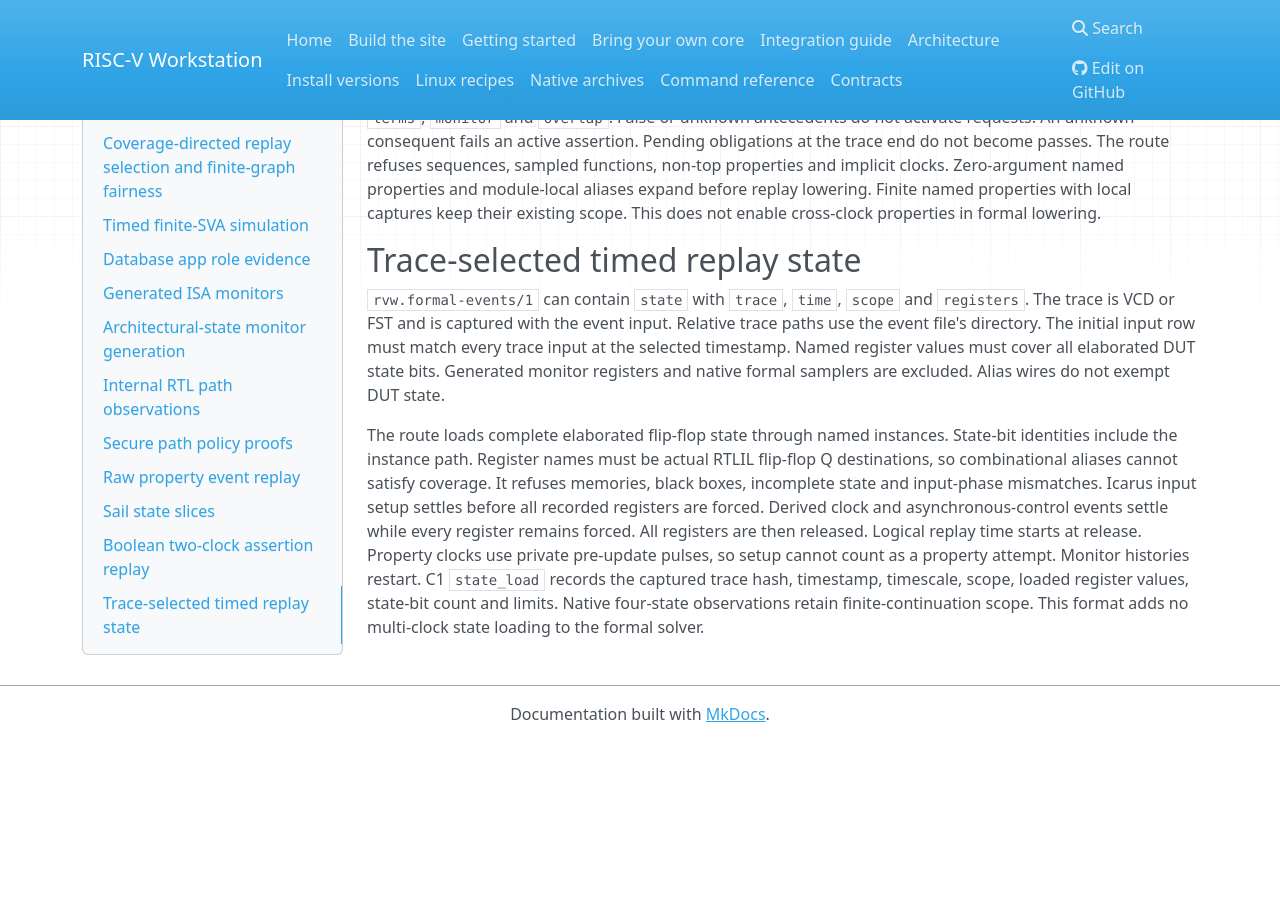
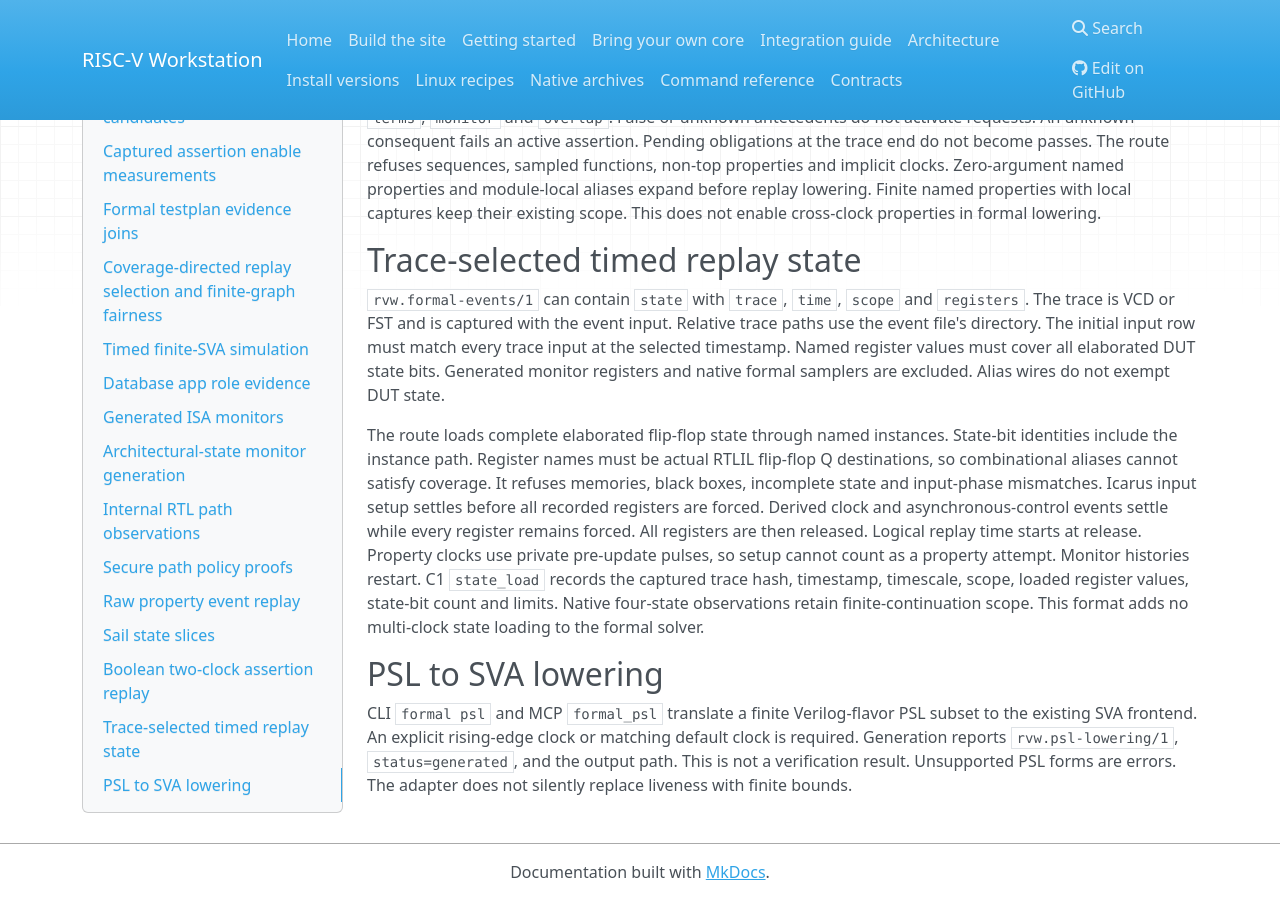
Before and after one commit to riscPrint/risc-v-workstation, an MkDocs documentation site: the page built from docs/contracts/formal.md, in a window 1280 px wide and 900 px high, scrolled down 13855 px. Built offline with MkDocs 1.6.1, drawn with Linux system fonts in a browser that asks for light colours; nearby versions of some CDN libraries; before the commit the page ends 14597 px from its top, so only the background shows below that.

Commit message:
docs(contracts): move the psl lowering contract to formal.md
Co-Authored-By: Claude <noreply@anthropic.com>

```diff
--- a/docs/contracts/formal.md
+++ b/docs/contracts/formal.md
@@ -763,3 +763,11 @@ Monitor histories restart. C1 `state_load` records the captured trace hash,
 timestamp, timescale, scope, loaded register values, state-bit count and limits.
 Native four-state observations retain finite-continuation scope. This format
 adds no multi-clock state loading to the formal solver.
+
+## PSL to SVA lowering
+
+CLI `formal psl` and MCP `formal_psl` translate a finite Verilog-flavor PSL subset
+to the existing SVA frontend. An explicit rising-edge clock or matching default
+clock is required. Generation reports `rvw.psl-lowering/1`, `status=generated`,
+and the output path. This is not a verification result. Unsupported PSL forms
+are errors. The adapter does not silently replace liveness with finite bounds.
```
Also changed, not shown: docs/PLATFORM_CONTRACTS.md (+1 -1 lines), docs/contracts/privilege.md (+1 -5 lines).
